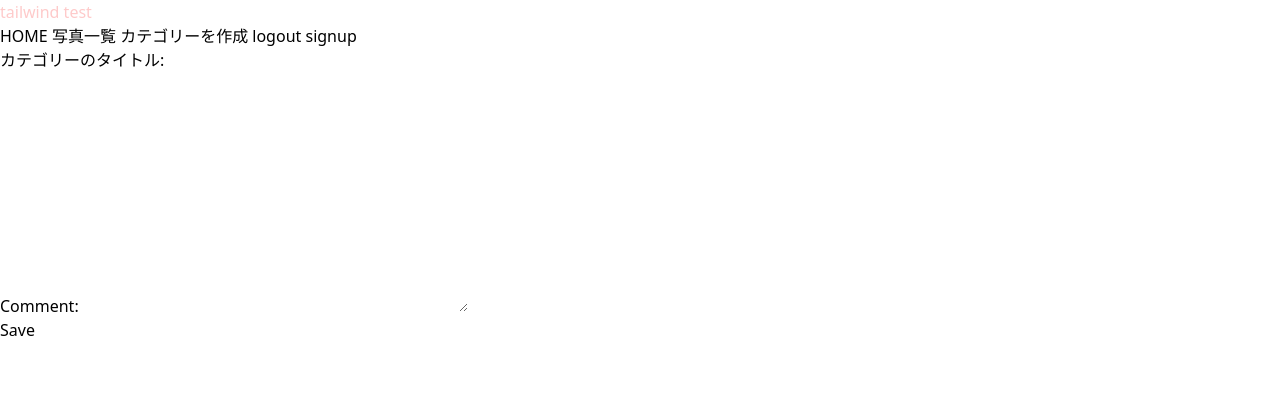
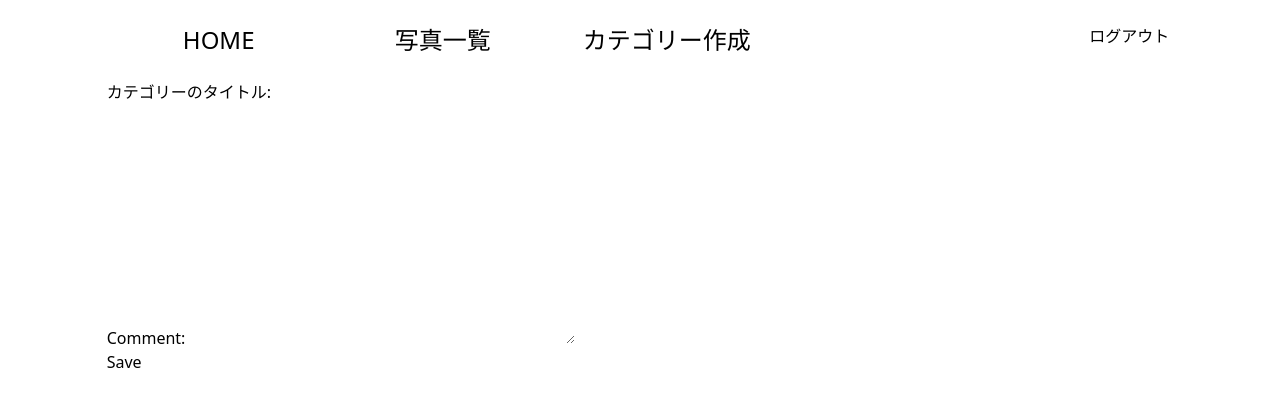
Before and after one commit to TO053037/PositiveDairyAppDjango, a Django app: page /create_category/ in a window 1280 px wide. Shown: the top 407 px of the page. Run offline with Django 4.2, Linux system fonts and the light colour scheme; the visitor is signed in with stand-in values (Sample User, id 1); some libraries are stand-ins or nearby versions.

Commit message:
add: styling_base

```diff
--- a/templates/base.html
+++ b/templates/base.html
@@ -6,18 +6,20 @@
     <script src="https://cdn.tailwindcss.com"></script>
     {% block head %}{% endblock head %}
 </head>
-<body>
-<header>
-    <h1 class="text-red-200">tailwind test</h1>
-    {% if user.is_authenticated %}
-        <a href="{% url 'index' %}">HOME</a>
-        <a href="{% url 'show_pictures' %}">写真一覧</a>
-        <a href="{% url 'create_category' %}">カテゴリーを作成</a>
-        <a href="{% url 'logout' %}">logout</a>
-        <a href="{% url 'signup' %}">signup</a>
-    {% else %}
-        <a href="{% url 'login' %}">login</a>
-    {% endif %}
+<body class="w-10/12 my-0 mx-auto">
+<header class="py-3">
+    <div id="menubar" class="py-3 flex justify-between">
+        {% if user.is_authenticated %}
+            <ul class="flex">
+                <li class="w-56 text-center"><a class="block text-2xl" href="{% url 'index' %}">HOME</a></li>
+                <li class="w-56 text-center"><a class="block text-2xl" href="{% url 'show_pictures' %}">写真一覧</a></li>
+                <li class="w-56 text-center"><a class="block text-2xl" href="{% url 'create_category' %}">カテゴリー作成</a></li>
+            </ul>
+            <ul class="flex">
+                <li class="mr-1"><a class="block" href="{% url 'logout' %}">ログアウト</a></li>
+            </ul>
+        {% endif %}
+    </div>
 </header>
 
 {% block content %}
```
